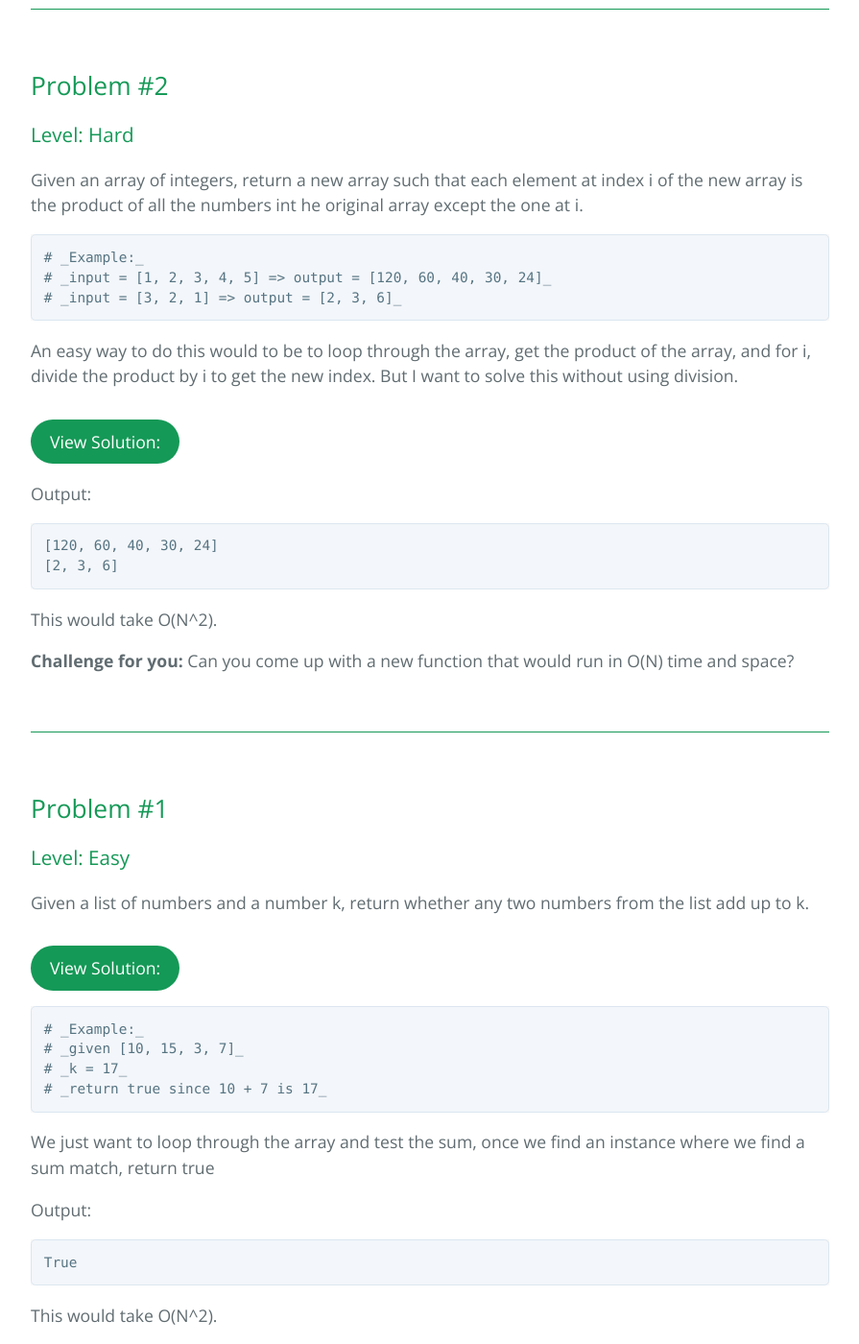
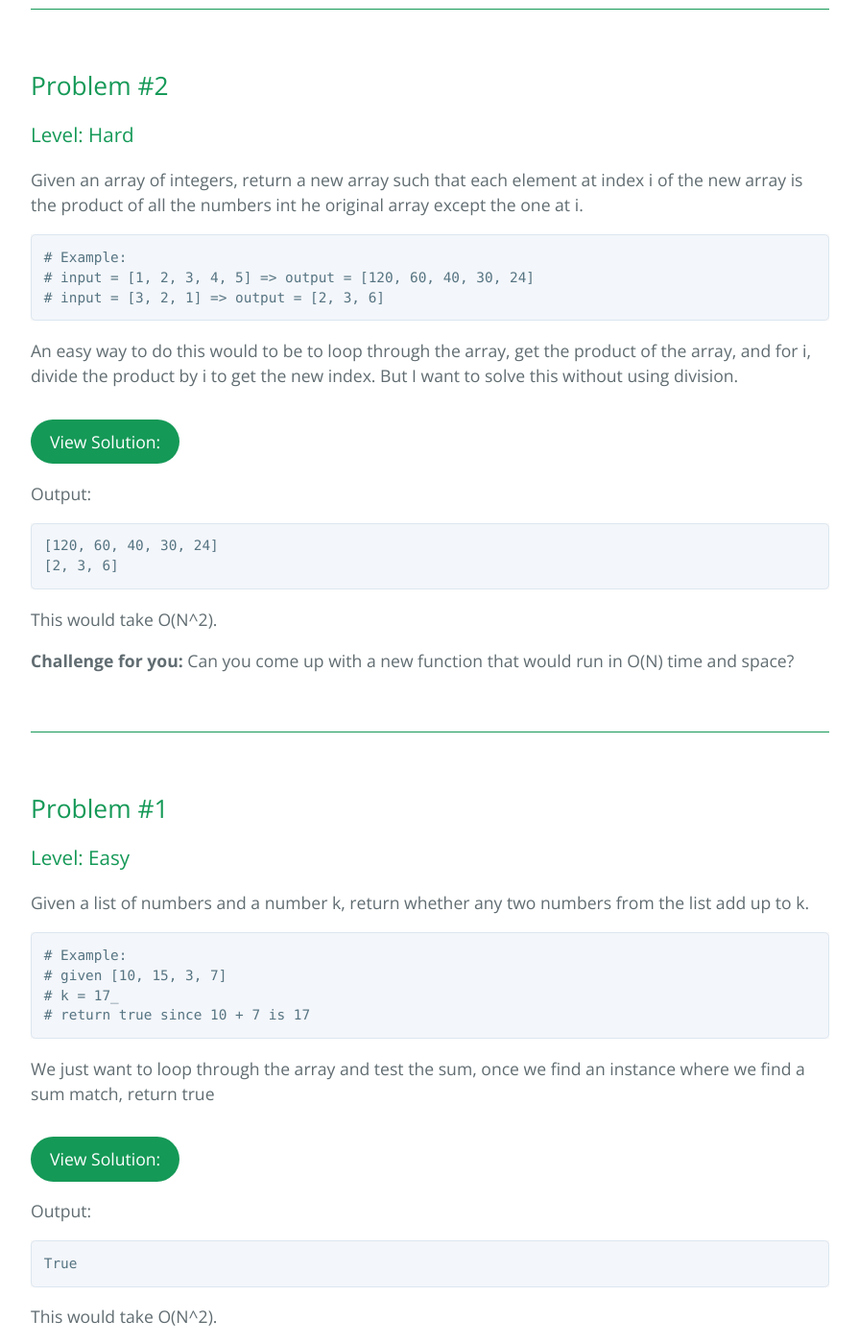
Before and after one commit to ArelySkywalker/ArelySkywalker.github.io_ARCHIVE, a Jekyll site: the page built from code.md, in a window 1280 px wide and 1400 px high, scrolled down 848 px. Shown: the whole window at 96% size, without its empty margins (192-1087 px from the left). Built offline with Jekyll 4.4.1, drawn with Linux system fonts in a browser that asks for light colours; nearby versions of some CDN libraries.

Commit message:
placement!

````diff
--- a/code.md
+++ b/code.md
@@ -13,9 +13,9 @@
 Given an array of integers, return a new array such that each element at index i of the new array is the product of all the numbers int he original array except the one at i.
 
 ```
-# _Example:_
-# _input = [1, 2, 3, 4, 5] => output = [120, 60, 40, 30, 24]_
-# _input = [3, 2, 1] => output = [2, 3, 6]_
+# Example:
+# input = [1, 2, 3, 4, 5] => output = [120, 60, 40, 30, 24]
+# input = [3, 2, 1] => output = [2, 3, 6]
 ```
 
 An easy way to do this would to be to loop through the array, get the product of the array, and for i, divide the product by i to get the new index. But I want to solve this without using division.
@@ -49,15 +49,15 @@
 
 Given a list of numbers and a number k, return whether any two numbers from the list add up to k.
 
-#### View Solution:
-
 ```
-# _Example:_
-# _given [10, 15, 3, 7]_
-# _k = 17_
-# _return true since 10 + 7 is 17_
+# Example:
+# given [10, 15, 3, 7]
+# k = 17_
+# return true since 10 + 7 is 17
 ```
 We just want to loop through the array and test the sum, once we find an instance where we find a sum match, return true
+
+#### View Solution:
 
 ```python
 def findASum(array, sum):
````
